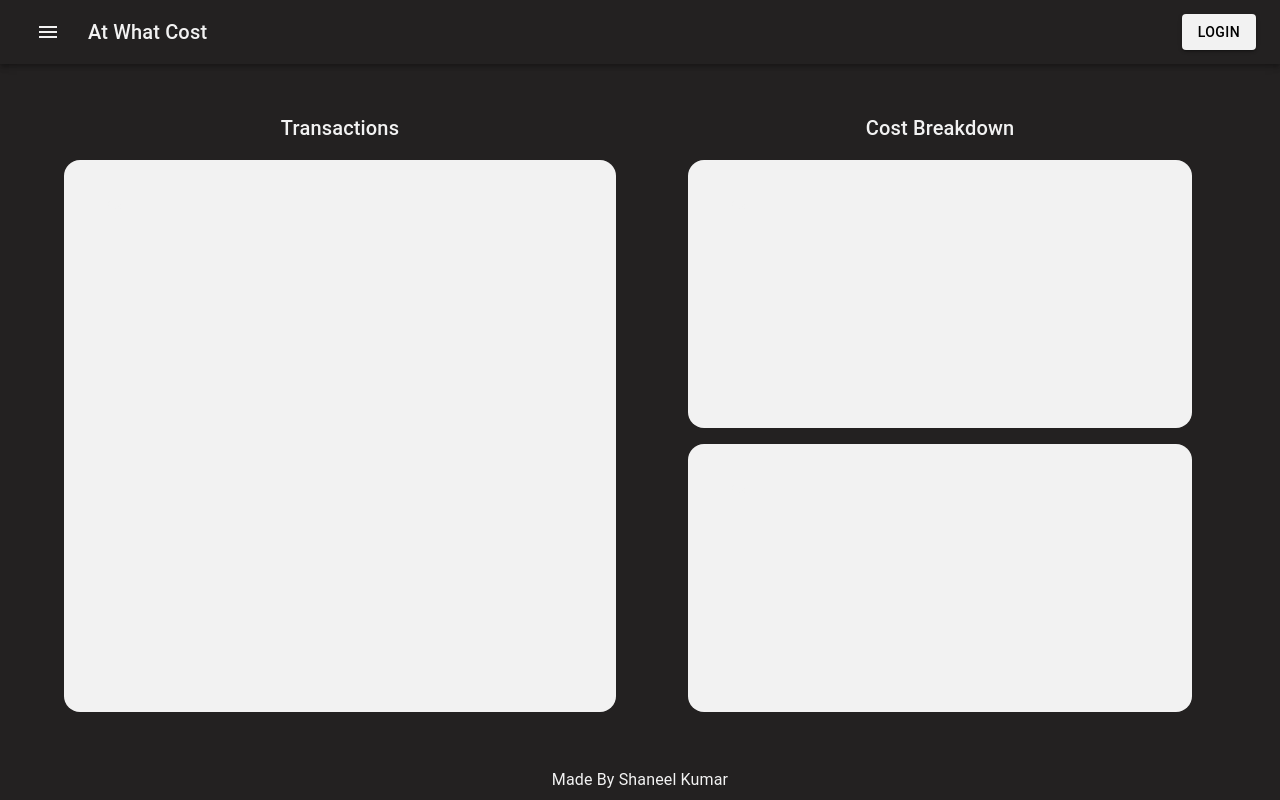
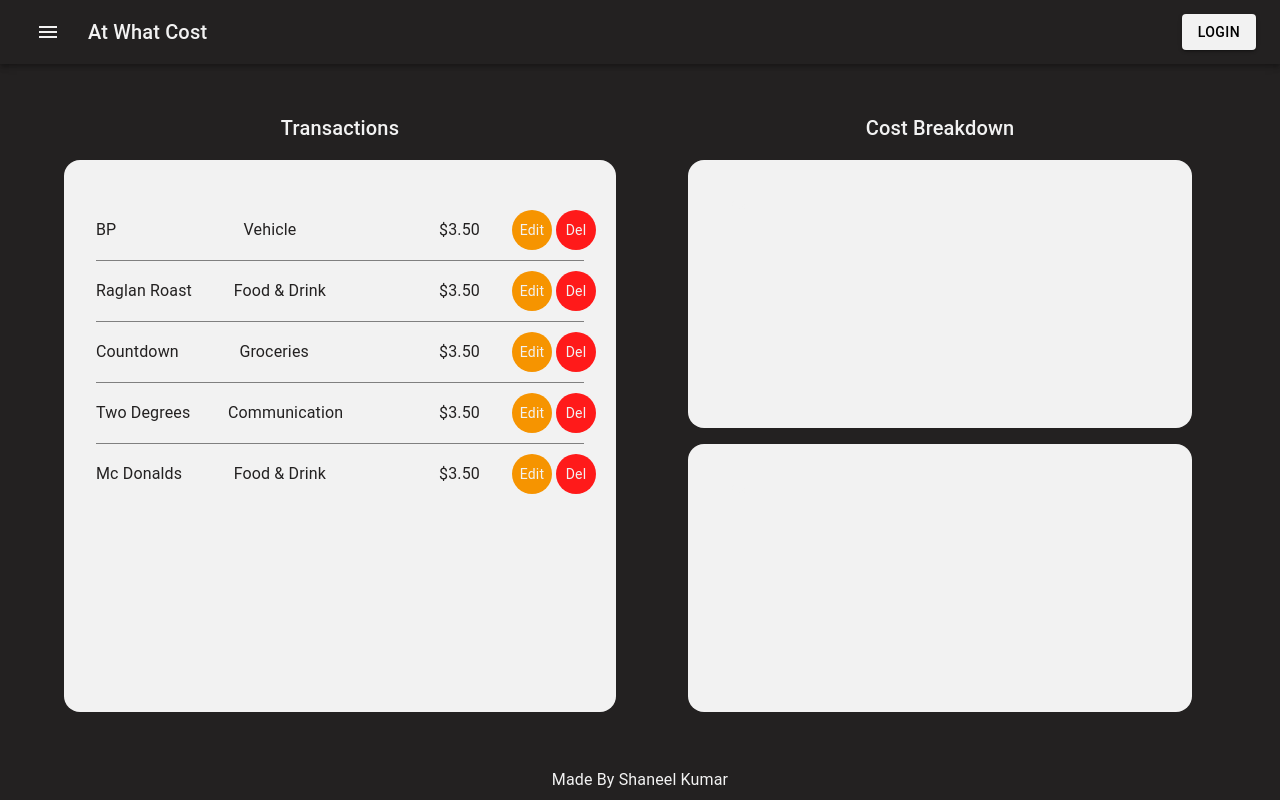
Before and after one commit to Vyonyx/at-what-cost-FE, a React (Vite) app: page / in a window 1280 px wide. Built offline with nearby package versions, Linux system fonts and the light colour scheme.

Commit message:
add transaction list with items and edit and delete buttons

```diff
--- /dev/null
+++ b/src/components/TransactionListItem.tsx
@@ -0,0 +1,52 @@
+import { IconButton, ListItem, ListItemButton, ListItemText, Typography } from "@mui/material";
+import { Box, fontSize } from "@mui/system";
+
+const isEditMode = true
+
+type Props = {
+  transaction: string;
+  category: string;
+}
+function TransactionListItem({transaction, category}: Props) {
+  return (
+    <ListItem sx={{color:'background.default', display:'flex', padding:'10px 0px'}} disablePadding>
+      <ListItemText color="inherit" sx={{width:'100px'}}>
+        {transaction}
+      </ListItemText>
+      <ListItemText color="inherit" sx={{flexGrow:2}}>
+        {category}
+      </ListItemText>
+      <ListItemText color="inherit" sx={{flexGrow:1, textAlign:'right'}}>
+        $3.50
+      </ListItemText>
+      {isEditMode && (
+        <Box ml={4} sx={{display:'flex', gap:'1rem'}}>
+          <IconButton edge='end' aria-label="delete" sx={buttonStyleCreator('#F69400')}>
+            <Typography variant='body2' sx={{color:'primary.main'}}>
+              Edit
+            </Typography>
+          </IconButton>
+          <IconButton edge='end' aria-label="delete" sx={buttonStyleCreator('#FF1A1A')}>
+          <Typography variant='body2' sx={{color:'primary.main'}}>
+              Del
+            </Typography>
+          </IconButton>
+        </Box>
+      )}
+    </ListItem>
+  )
+}
+export default TransactionListItem
+
+const buttonStyleCreator = (color: string) => {
+  return {
+    color:'background.default',
+    backgroundColor:color,
+    borderRadius:'10rem',
+    width:'40px',
+    height:'40px',
+    '&:hover': {
+      backgroundColor:`background.default`
+    }
+  }
+}
--- a/src/pages/Dashboard.tsx
+++ b/src/pages/Dashboard.tsx
@@ -1,5 +1,6 @@
-import { Box, Grid, Typography } from "@mui/material"
+import { Box, Grid, List, Typography } from "@mui/material"
 import { Container } from "@mui/system"
+import TransactionListItem from "../components/TransactionListItem"
 
 function Dashboard() {
   return (
@@ -9,7 +10,13 @@
           Transactions
         </Typography>
         <Box sx={sectionStyle}>
-          Box
+          <List sx={{'li + li': {borderTop:'1px solid grey'}}}>
+            <TransactionListItem transaction="BP" category='Vehicle' />
+            <TransactionListItem transaction="Raglan Roast" category='Food & Drink' />
+            <TransactionListItem transaction="Countdown" category='Groceries' />
+            <TransactionListItem transaction="Two Degrees" category='Communication' />
+            <TransactionListItem transaction="Mc Donalds" category='Food & Drink' />
+          </List>
         </Box>
       </Grid>
       <Grid item xs={12} md={6} sx={{display:'flex', flexDirection:'column', alignItems:'center'}}>
```
